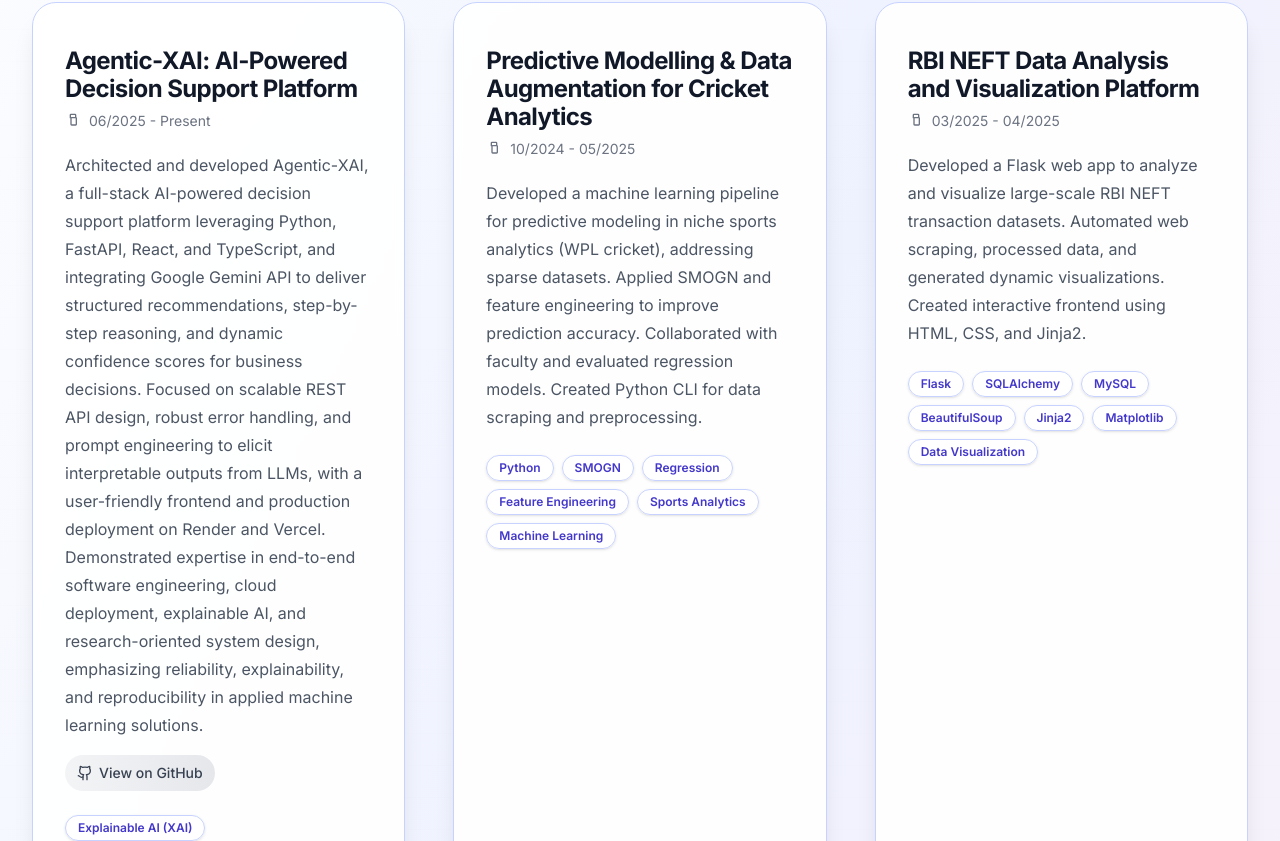
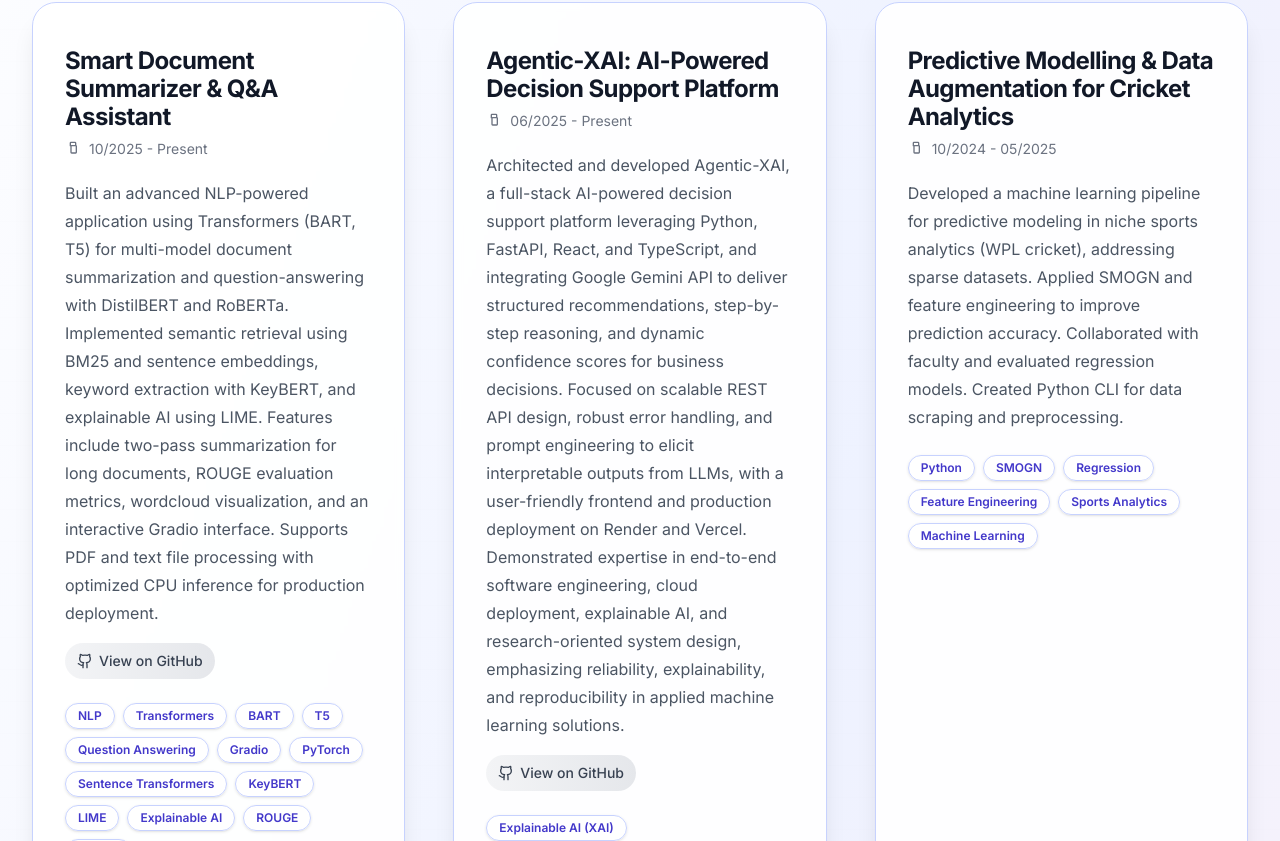
Before and after one commit to Harthik777/portfolio-website, a Next.js app: page /projects in a window 1280 px wide. Shown: the part 779-1620 px from the top of the page. Built offline with nearby package versions, Linux system fonts and the light colour scheme.

Commit message:
Add Smart Document Summarizer & Q&A Assistant NLP project to projects page

```diff
--- a/src/app/projects/page.tsx
+++ b/src/app/projects/page.tsx
@@ -1,7 +1,28 @@
 import Link from 'next/link';
 
 const projects = [
-
+  {
+    title: 'Smart Document Summarizer & Q&A Assistant',
+    description:
+      'Built an advanced NLP-powered application using Transformers (BART, T5) for multi-model document summarization and question-answering with DistilBERT and RoBERTa. Implemented semantic retrieval using BM25 and sentence embeddings, keyword extraction with KeyBERT, and explainable AI using LIME. Features include two-pass summarization for long documents, ROUGE evaluation metrics, wordcloud visualization, and an interactive Gradio interface. Supports PDF and text file processing with optimized CPU inference for production deployment.',
+    tags: [
+      'NLP',
+      'Transformers',
+      'BART',
+      'T5',
+      'Question Answering',
+      'Gradio',
+      'PyTorch',
+      'Sentence Transformers',
+      'KeyBERT',
+      'LIME',
+      'Explainable AI',
+      'ROUGE',
+      'Python',
+    ],
+    githubLink: 'https://github.com/Harthik777/Smart-Document-QA',
+    date: '10/2025 - Present',
+  },
   {
     title: 'Agentic-XAI: AI-Powered Decision Support Platform',
     description:
```
